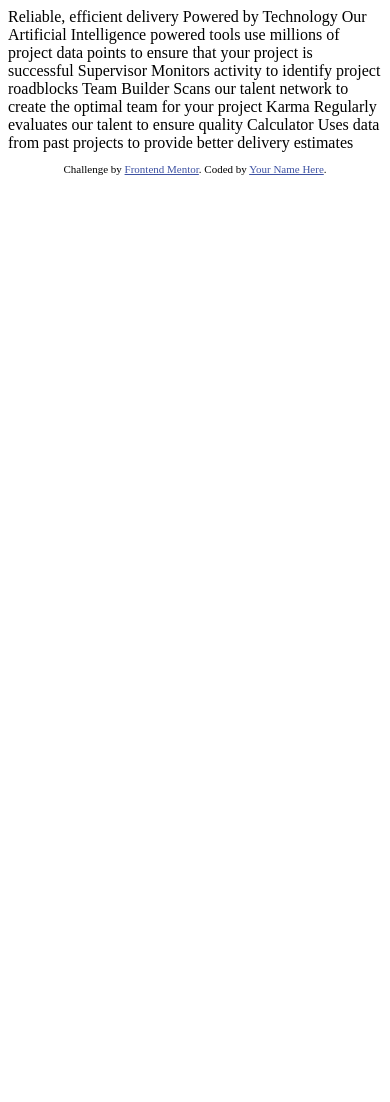
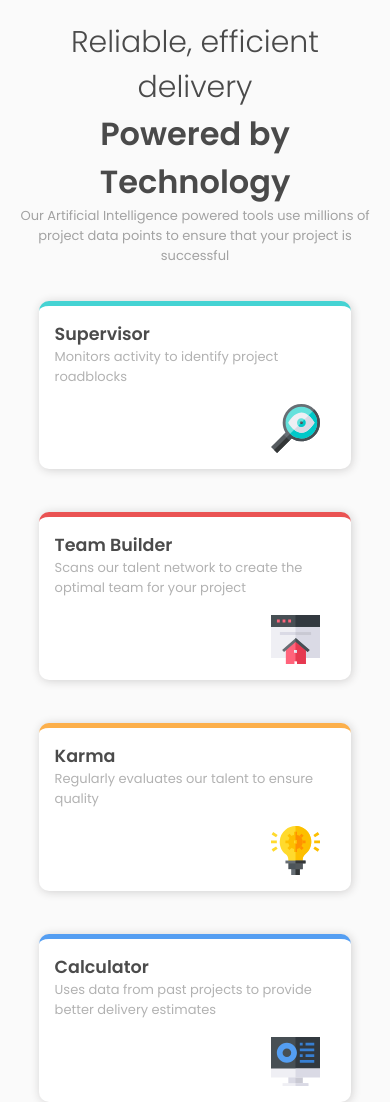
Before and after one commit to mysteryCypress/four-card-feature-section, a plain HTML site: page index.html in a window 390 px wide. Before the commit the page ends 844 px from the top, so only its background shows below. Drawn offline with Linux system fonts and the light colour scheme.

Commit message:
chore: implement the design

```diff
--- a/index.html
+++ b/index.html
@@ -1,45 +1,83 @@
 <!DOCTYPE html>
 <html lang="en">
+
   <head>
     <meta charset="UTF-8">
-  <meta name="viewport" content="width=device-width, initial-scale=1.0"> <!-- displays site properly based on user's device -->
+    <meta name="viewport" content="width=device-width, initial-scale=1.0">
+    <title>Document</title>
 
-  <link rel="icon" type="image/png" sizes="32x32" href="./images/favicon-32x32.png">
+    <link rel="preconnect" href="https://fonts.googleapis.com">
+    <link rel="preconnect" href="https://fonts.gstatic.com" crossorigin>
+    <link
+      href="https://fonts.googleapis.com/css2?family=Poppins:ital,wght@0,100;0,200;0,300;0,400;0,500;0,600;0,700;0,800;0,900;1,100;1,200;1,300;1,400;1,500;1,600;1,700;1,800;1,900&display=swap"
+      rel="stylesheet">
 
-  <title>Frontend Mentor | Four card feature section</title>
+    <link rel="stylesheet" href="./style.css">
+    <link rel="shortcut icon" href="./images/favicon-32x32.png" type="image/x-icon">
+  </head>
 
-  <!-- Feel free to remove these styles or customise in your own stylesheet 👍 -->
-  <style>
-    .attribution { font-size: 11px; text-align: center; }
-    .attribution a { color: hsl(228, 45%, 44%); }
-  </style>
-</head>
   <body>
+    <header>
+      <h1>
+        Reliable, efficient delivery
+      </h1>
+      <h2>
+        Powered by Technology
+      </h2>
+      <p>
+        Our Artificial Intelligence powered tools use millions of project data points to ensure that your project is
+        successful
+      </p>
+    </header>
 
-  Reliable, efficient delivery
-  Powered by Technology
+    <main>
+      <div>
+        <section id="supervisor">
+          <h3>
+            Supervisor
+          </h3>
+          <p>
+            Monitors activity to identify project roadblocks
+          </p>
+          <div class="icon"></div>
+        </section>
+      </div>
 
-  Our Artificial Intelligence powered tools use millions of project data points
-  to ensure that your project is successful
+      <div id="row-2">
+        <section id="team-builder">
+          <h3>
+            Team Builder
+          </h3>
+          <p>
+            Scans our talent network to create the optimal team for your project
+          </p>
+          <div class="icon"></div>
+        </section>
 
-  Supervisor
-  Monitors activity to identify project roadblocks
-
-  Team Builder
-  Scans our talent network to create the optimal team for your project
-
+        <section id="karma">
+          <h3>
             Karma
+          </h3>
+          <p>
             Regularly evaluates our talent to ensure quality
-
-  Calculator
-  Uses data from past projects to provide better delivery estimates
+          </p>
+          <div class="icon"></div>
+        </section>
+      </div>
 
 
-  <footer>
-    <p class="attribution">
-      Challenge by <a href="https://www.frontendmentor.io?ref=challenge" target="_blank">Frontend Mentor</a>.
-      Coded by <a href="#">Your Name Here</a>.
+      <div>
+        <section id="calculator">
+          <h3>
+            Calculator
+          </h3>
+          <p>
+            Uses data from past projects to provide better delivery estimates
           </p>
-  </footer>
+          <div class="icon"></div>
+        </section>
+      </div>
+    </main>
   </body>
+
 </html>
--- /dev/null
+++ b/style.css
@@ -0,0 +1,276 @@
+:root {
+    --red: hsl(0, 78%, 62%);
+    --cyan: hsl(180, 62%, 55%);
+    --orange: hsl(34, 97%, 64%);
+    --blue: hsl(212, 86%, 64%);
+
+    --very-dark-blue: hsl(234, 12%, 34%);
+    --grayish-blue: hsl(229, 6%, 66%);
+    --very-light-gray: hsl(0, 0%, 98%);
+}
+
+* {
+    margin: 0;
+    padding: 0;
+    box-sizing: border-box;
+}
+
+.poppins-thin {
+    font-family: "Poppins", sans-serif;
+    font-weight: 100;
+    font-style: normal;
+}
+
+.poppins-extralight {
+    font-family: "Poppins", sans-serif;
+    font-weight: 200;
+    font-style: normal;
+}
+
+.poppins-light {
+    font-family: "Poppins", sans-serif;
+    font-weight: 300;
+    font-style: normal;
+}
+
+.poppins-regular {
+    font-family: "Poppins", sans-serif;
+    font-weight: 400;
+    font-style: normal;
+}
+
+.poppins-medium {
+    font-family: "Poppins", sans-serif;
+    font-weight: 500;
+    font-style: normal;
+}
+
+.poppins-semibold {
+    font-family: "Poppins", sans-serif;
+    font-weight: 600;
+    font-style: normal;
+}
+
+.poppins-bold {
+    font-family: "Poppins", sans-serif;
+    font-weight: 700;
+    font-style: normal;
+}
+
+.poppins-extrabold {
+    font-family: "Poppins", sans-serif;
+    font-weight: 800;
+    font-style: normal;
+}
+
+.poppins-black {
+    font-family: "Poppins", sans-serif;
+    font-weight: 900;
+    font-style: normal;
+}
+
+.poppins-thin-italic {
+    font-family: "Poppins", sans-serif;
+    font-weight: 100;
+    font-style: italic;
+}
+
+.poppins-extralight-italic {
+    font-family: "Poppins", sans-serif;
+    font-weight: 200;
+    font-style: italic;
+}
+
+.poppins-light-italic {
+    font-family: "Poppins", sans-serif;
+    font-weight: 300;
+    font-style: italic;
+}
+
+.poppins-regular-italic {
+    font-family: "Poppins", sans-serif;
+    font-weight: 400;
+    font-style: italic;
+}
+
+.poppins-medium-italic {
+    font-family: "Poppins", sans-serif;
+    font-weight: 500;
+    font-style: italic;
+}
+
+.poppins-semibold-italic {
+    font-family: "Poppins", sans-serif;
+    font-weight: 600;
+    font-style: italic;
+}
+
+.poppins-bold-italic {
+    font-family: "Poppins", sans-serif;
+    font-weight: 700;
+    font-style: italic;
+}
+
+.poppins-extrabold-italic {
+    font-family: "Poppins", sans-serif;
+    font-weight: 800;
+    font-style: italic;
+}
+
+.poppins-black-italic {
+    font-family: "Poppins", sans-serif;
+    font-weight: 900;
+    font-style: italic;
+}
+
+body {
+    font-size: 15px;
+    font-family: 'Poppins', sans-serif;
+    display: flex;
+    flex-direction: column;
+    justify-content: center;
+    align-items: center;
+    height: 100vh;
+    background-color: var(--very-light-gray);
+}
+
+header {
+    height: 20vh;
+    display: flex;
+    flex-direction: column;
+    justify-content: space-around;
+    align-items: center;
+    text-align: center;
+    opacity: 0.7;
+}
+
+header h1 {
+    font-weight: 300;
+}
+
+header h2 {
+    font-size: xx-large;
+    font-weight: 600;
+}
+
+header p {
+    font-size: small;
+    font-weight: 400;
+    opacity: 0.5;
+    text-wrap: wrap;
+}
+
+main {
+    height: 70vh;
+    width: 100%;
+    padding: 10%;
+    display: flex;
+    align-items: center;
+    justify-content: space-between;
+}
+
+section {
+    width: 25vw;
+    max-height: 35vh;
+    aspect-ratio: 4 / 3;
+    position: relative;
+    background-color: white;
+    box-shadow: 1px 1px 10px rgb(208, 207, 207);
+    border-radius: 10px;
+    padding: 10%;
+}
+
+section *:not(.icon) {
+    opacity: 0.7;
+}
+
+section p {
+    font-size: small;
+    font-weight: 400;
+    opacity: 0.3 !important;
+}
+
+section h3 {
+    font-weight: 600;
+}
+
+#row-2 {
+    display: flex;
+    flex-direction: column;
+    row-gap: 3vh;
+}
+
+.icon {
+    background-size: contain;
+    width: 20%;
+    aspect-ratio: 1/1;
+    position: absolute;
+    right: 10%;
+    bottom: 10%;
+}
+
+#supervisor .icon {
+    background-image: url(./images/icon-supervisor.svg);
+}
+
+#team-builder .icon {
+    background-image: url(./images/icon-team-builder.svg);
+}
+
+#karma .icon {
+    background-image: url(./images/icon-karma.svg);
+}
+
+#calculator .icon {
+    background-image: url(./images/icon-calculator.svg);
+}
+
+#supervisor {
+    border-top: 5px solid var(--cyan);
+}
+
+#team-builder {
+    border-top: 5px solid var(--red);
+}
+
+#karma {
+    border-top: 5px solid var(--orange);
+}
+
+#calculator {
+    border-top: 5px solid var(--blue);
+}
+
+@media screen and (max-width: 768px) {
+    body {
+        height: auto;
+        padding: 5%;
+    }
+
+    header {
+        height: auto;
+    }
+
+    main {
+        flex-direction: column;
+        row-gap: 5vh;
+    }
+
+    #row-2 {
+        row-gap: 5vh;
+    }
+
+    section {
+        width: 80vw;
+        height: 20vh;
+        padding: 5%;
+    }
+
+    .icon {
+        height: 30%;
+        width: auto;
+        background-size: contain;
+        background-repeat: no-repeat;
+        aspect-ratio: 1/1;
+    }
+}
```
Lines whose indentation alone changed are shown as unchanged.
